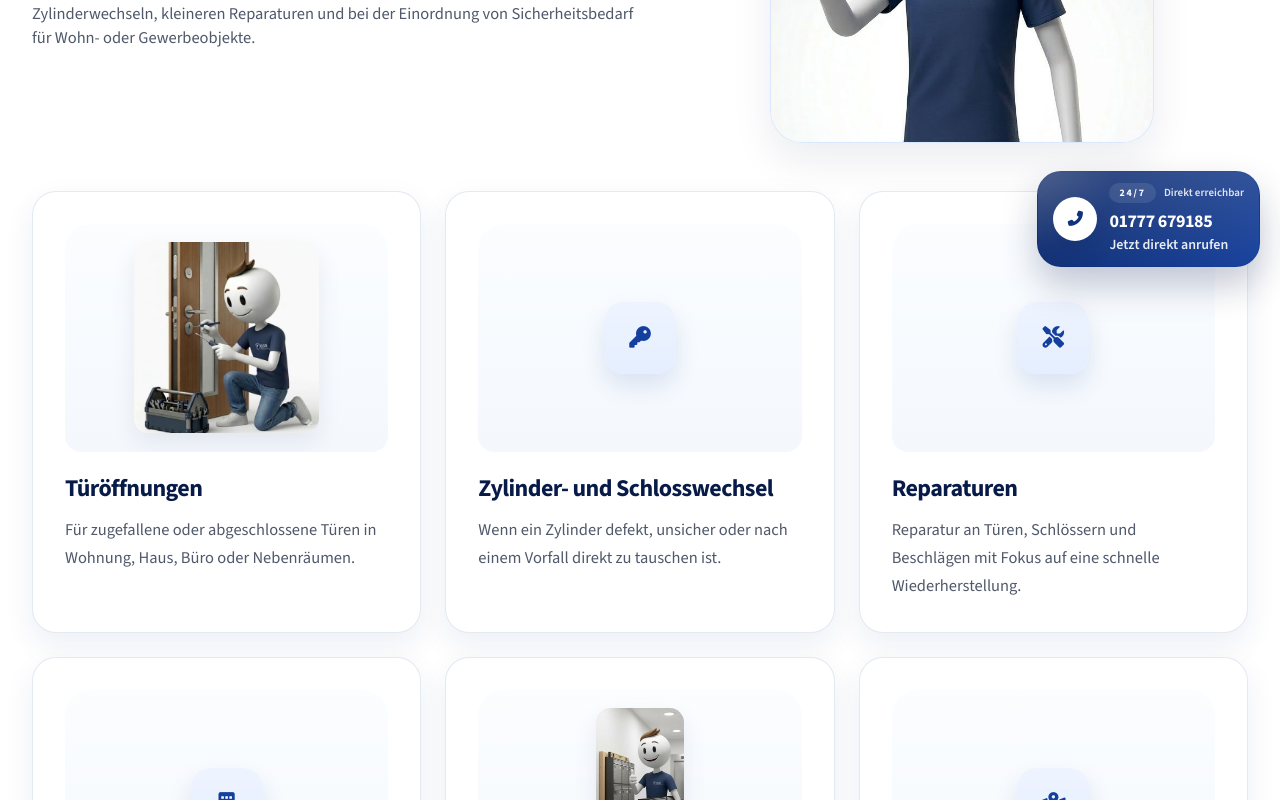
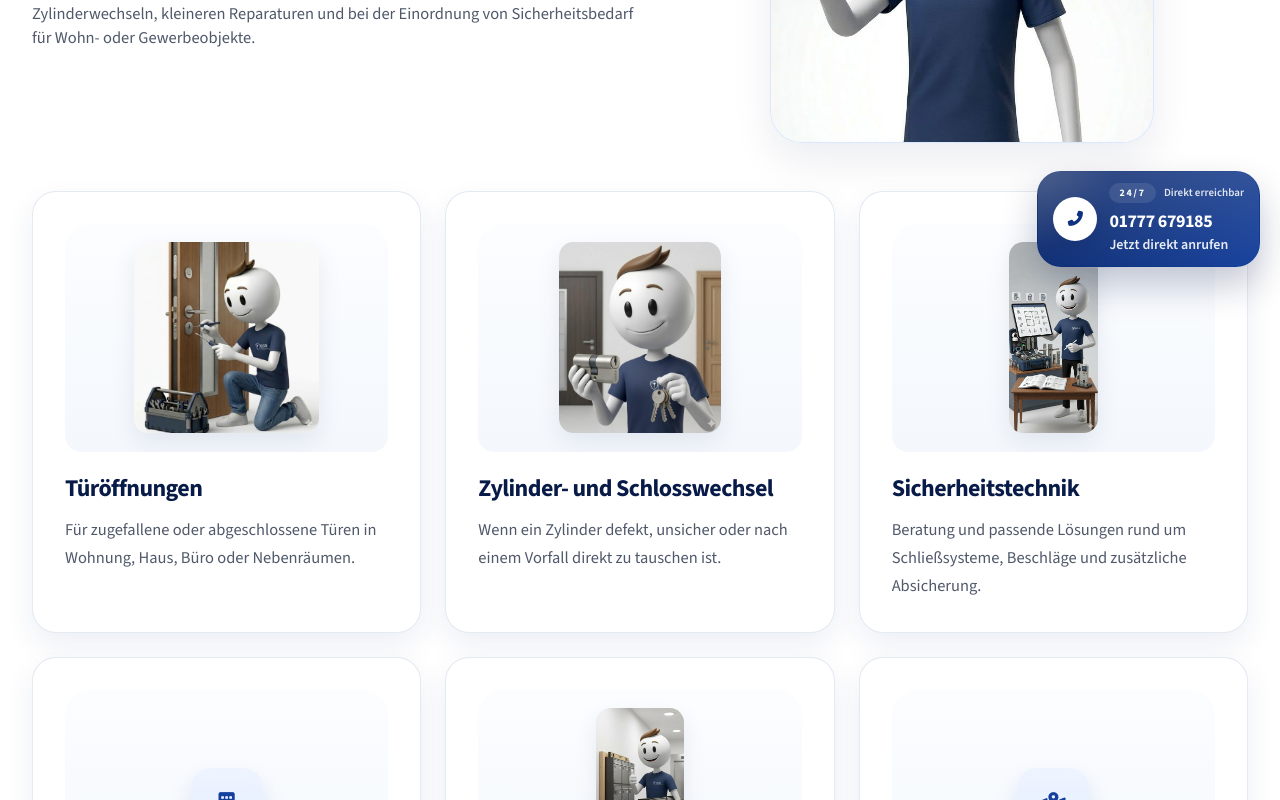
Before and after one commit to sedatakyol-49/bsr-schl-sseldienst, an Angular app: page /dienstleistungen in a window 1280 px wide. Shown: the part 513-1313 px from the top of the page. Built offline with nearby package versions, Linux system fonts and the light colour scheme.

Commit message:
add new foto

```diff
--- a/src/app/pages/home/home.component.ts
+++ b/src/app/pages/home/home.component.ts
@@ -56,12 +56,14 @@ export class HomeComponent implements OnInit {
     {
       title: 'Schlosswechsel',
       description: 'Zylinder- und Schlosswechsel nach Verlust, Defekt, Mieterwechsel oder Sicherheitsbedarf.',
-      icon: 'fa-key'
+      icon: 'fa-key',
+      image: 'assets/images/Schlosswechsel.jpeg'
     },
     {
       title: 'Sicherheitstechnik',
       description: 'Beratung und passende Lösungen rund um Schließsysteme, Beschläge und zusätzliche Absicherung.',
-      icon: 'fa-shield-halved'
+      icon: 'fa-shield-halved',
+      image: 'assets/images/scherhitstechnike.jpeg'
     },
     {
       title: 'Briefkastenservice',
--- a/src/app/pages/services/services.component.html
+++ b/src/app/pages/services/services.component.html
@@ -16,14 +16,14 @@
         <p class="mt-3">Für zugefallene oder abgeschlossene Türen in Wohnung, Haus, Büro oder Nebenräumen.</p>
       </article>
       <article class="surface-card p-8">
-        <app-service-media iconClass="fa-key"></app-service-media>
+        <app-service-media src="assets/images/Schlosswechsel.jpeg" alt="Zylinder- und Schlosswechsel"></app-service-media>
         <h2 class="mt-5 text-2xl font-extrabold text-primary-900">Zylinder- und Schlosswechsel</h2>
         <p class="mt-3">Wenn ein Zylinder defekt, unsicher oder nach einem Vorfall direkt zu tauschen ist.</p>
       </article>
       <article class="surface-card p-8">
-        <app-service-media iconClass="fa-screwdriver-wrench"></app-service-media>
-        <h2 class="mt-5 text-2xl font-extrabold text-primary-900">Reparaturen</h2>
-        <p class="mt-3">Reparatur an Türen, Schlössern und Beschlägen mit Fokus auf eine schnelle Wiederherstellung.</p>
+        <app-service-media src="assets/images/scherhitstechnike.jpeg" alt="Sicherheitstechnik"></app-service-media>
+        <h2 class="mt-5 text-2xl font-extrabold text-primary-900">Sicherheitstechnik</h2>
+        <p class="mt-3">Beratung und passende Lösungen rund um Schließsysteme, Beschläge und zusätzliche Absicherung.</p>
       </article>
       <article class="surface-card p-8">
         <app-service-media iconClass="fa-building"></app-service-media>
```
Also changed, not shown: src/assets/images/Schlosswechsel.jpeg (added), src/assets/images/scherhitstechnike.jpeg (added).
